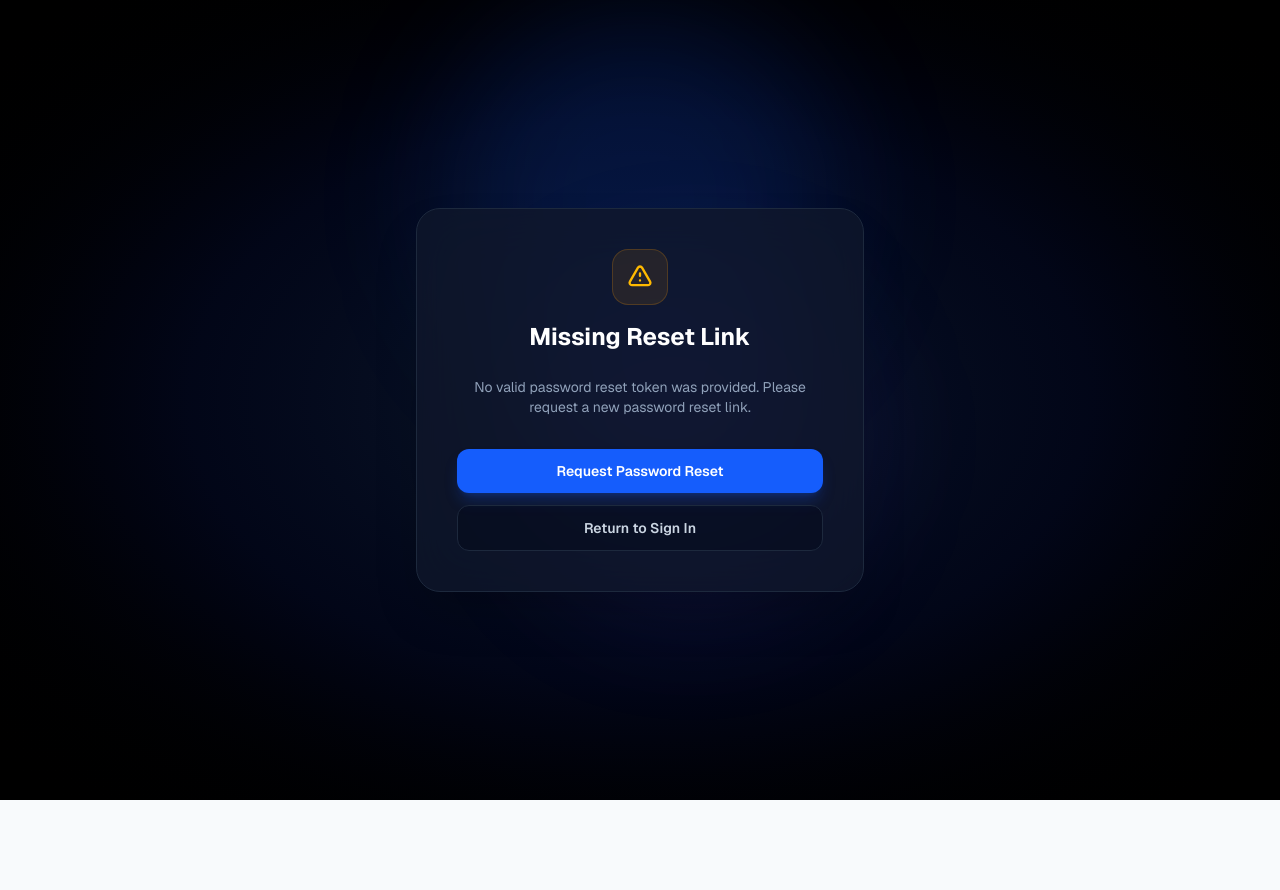
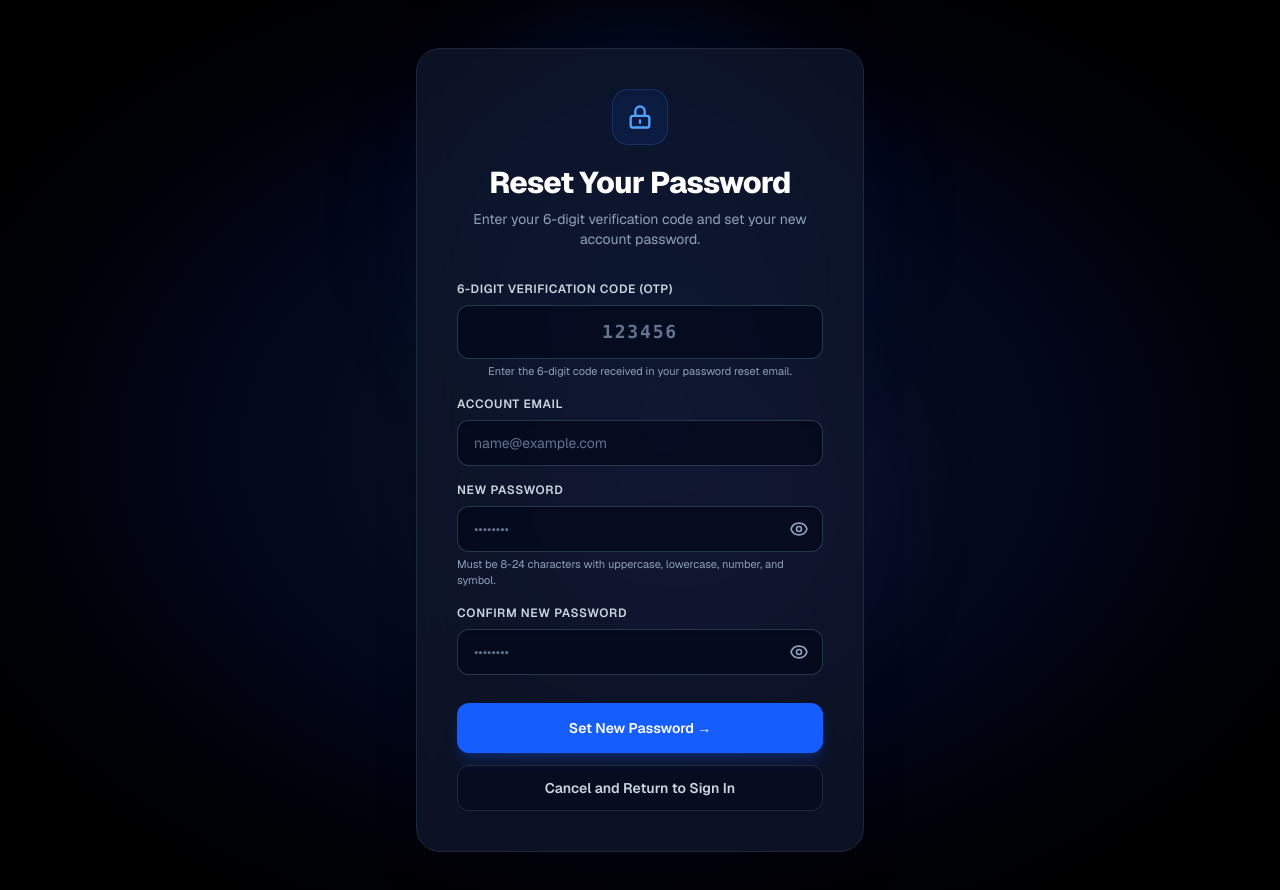
Before and after one commit to stallyonstester126/Hirevia-client, a Next.js app: page /reset-password in a window 1280 px wide. Shown: the top 890 px of the page. Before the commit the page ends 800 px from the top, so only its background shows below. Built offline with nearby package versions, Linux system fonts and the light colour scheme; no server answers.

Commit message:
fix(auth): add 6-digit OTP code field on reset password page and prevent false 401 redirect loop

```diff
--- a/src/app/reset-password/page.tsx
+++ b/src/app/reset-password/page.tsx
@@ -8,9 +8,13 @@ import LoadingSpinner from '@/components/LoadingSpinner'
 
 function ResetPasswordForm() {
   const searchParams = useSearchParams()
-  const token = searchParams.get('token') || ''
-  const code = searchParams.get('code') || ''
+  const urlToken = searchParams.get('token') || ''
+  const urlCode = searchParams.get('code') || ''
+  const urlEmail = searchParams.get('email') || ''
 
+  const [token, setToken] = useState(urlToken)
+  const [email, setEmail] = useState(urlEmail)
+  const [code, setCode] = useState(urlCode)
   const [password, setPassword] = useState('')
   const [confirmPassword, setConfirmPassword] = useState('')
   const [showPassword, setShowPassword] = useState(false)
@@ -25,8 +29,14 @@ function ResetPasswordForm() {
     e.preventDefault()
     setValidationError('')
 
-    if (!token) {
-      setValidationError('Invalid or missing password reset token. Please request a new link.')
+    // Validation: user must provide either token OR (email + 6-digit code)
+    if (!token && (!email || !code)) {
+      setValidationError('Please provide either your Reset Token or your Email and 6-Digit Verification Code (OTP).')
+      return
+    }
+
+    if (code && code.trim().length !== 6) {
+      setValidationError('Verification code must be exactly 6 digits.')
       return
     }
 
@@ -35,7 +45,7 @@ function ResetPasswordForm() {
       return
     }
 
-    // Password validation using regex: min 8, max 24, at least 1 uppercase, 1 lowercase, 1 digit, 1 special char
+    // Password validation: min 8, max 24, at least 1 uppercase, 1 lowercase, 1 digit, 1 special char
     const passwordRegex = /^(?=.*[0-9])(?=.*[a-z])(?=.*[A-Z])(?=.*\W)(?!.* ).{8,24}$/
     if (!passwordRegex.test(password)) {
       setValidationError(
@@ -51,11 +61,14 @@ function ResetPasswordForm() {
 
     setIsLoading(true)
     try {
-      const res = await apiClient.post<any>('/reset-password', {
-        token,
+      const payload: Record<string, any> = {
         newPassword: password,
-        ...(code ? { code } : {})
-      })
+      }
+      if (token) payload.token = token.trim()
+      if (email) payload.email = email.trim()
+      if (code) payload.code = code.trim()
+
+      const res = await apiClient.post<any>('/reset-password', payload)
 
       if (res.success) {
         setSuccessMsg(res.message || 'Your password has been reset successfully!')
@@ -64,40 +77,10 @@ function ResetPasswordForm() {
         setValidationError(res.message || 'Failed to reset password. Please try again or request a new reset link.')
       }
     } catch (err: any) {
-      setValidationError(err.message || 'Failed to reset password. The link may have expired.')
+      setValidationError(err.message || 'Failed to reset password. The link or verification code may have expired.')
     } finally {
       setIsLoading(false)
     }
-  }
-
-  if (!token && !success) {
-    return (
-      <div className="max-w-md w-full space-y-6 bg-slate-900/80 backdrop-blur-xl p-8 sm:p-10 rounded-3xl border border-slate-800 shadow-2xl text-center">
-        <div className="w-14 h-14 mx-auto rounded-2xl bg-amber-500/10 border border-amber-500/20 text-amber-400 flex items-center justify-center mb-4">
-          <svg className="w-7 h-7" fill="none" viewBox="0 0 24 24" stroke="currentColor">
-            <path strokeLinecap="round" strokeLinejoin="round" strokeWidth="2" d="M12 9v2m0 4h.01m-6.938 4h13.856c1.54 0 2.502-1.667 1.732-3L13.732 4c-.77-1.333-2.694-1.333-3.464 0L3.34 16c-.77 1.333.192 3 1.732 3z" />
-          </svg>
-        </div>
-        <h2 className="text-2xl font-bold text-white">Missing Reset Link</h2>
-        <p className="text-sm text-slate-400">
-          No valid password reset token was provided. Please request a new password reset link.
-        </p>
-        <div className="pt-2 space-y-3">
-          <Link
-            href="/forgot-password"
-            className="w-full flex items-center justify-center py-3 px-4 rounded-xl text-sm font-semibold text-white bg-blue-600 hover:bg-blue-500 shadow-lg shadow-blue-600/25 transition-all"
-          >
-            Request Password Reset
-          </Link>
-          <Link
-            href="/login"
-            className="w-full flex items-center justify-center py-3 px-4 rounded-xl text-sm font-semibold text-slate-300 hover:text-white bg-slate-950/40 hover:bg-slate-800/60 border border-slate-800 transition-colors"
-          >
-            Return to Sign In
-          </Link>
-        </div>
-      </div>
-    )
   }
 
   return (
@@ -115,15 +98,15 @@ function ResetPasswordForm() {
           </svg>
         </div>
         <h1 className="text-2xl sm:text-3xl font-extrabold text-white tracking-tight">
-          Create New Password
+          Reset Your Password
         </h1>
         <p className="mt-2 text-sm text-slate-400">
-          Enter a strong new password for your Hirevia account.
+          Enter your 6-digit verification code and set your new account password.
         </p>
       </div>
 
       {validationError && (
-        <div className="bg-red-500/10 border border-red-500/30 p-4 rounded-xl text-sm text-red-400 text-left flex items-start gap-3">
+        <div className="bg-red-500/10 border border-red-500/30 p-4 rounded-xl text-sm text-red-400 text-left flex items-start gap-3 animate-fadeIn">
           <svg className="w-5 h-5 text-red-400 shrink-0 mt-0.5" fill="none" viewBox="0 0 24 24" stroke="currentColor">
             <path strokeLinecap="round" strokeLinejoin="round" strokeWidth="2" d="M12 8v4m0 4h.01M21 12a9 9 0 11-18 0 9 9 0 0118 0z" />
           </svg>
@@ -132,7 +115,7 @@ function ResetPasswordForm() {
       )}
 
       {success ? (
-        <div className="space-y-6">
+        <div className="space-y-6 animate-fadeIn">
           <div className="bg-emerald-500/10 border border-emerald-500/30 p-6 rounded-2xl text-left space-y-3">
             <div className="w-10 h-10 rounded-xl bg-emerald-500/20 text-emerald-400 flex items-center justify-center">
               <svg className="w-6 h-6" fill="none" viewBox="0 0 24 24" stroke="currentColor">
@@ -141,7 +124,7 @@ function ResetPasswordForm() {
             </div>
             <h3 className="font-bold text-white text-base">Password Updated!</h3>
             <p className="text-xs sm:text-sm text-slate-300">
-              {successMsg || 'Your password has been successfully reset. You can now use your new credentials to log in.'}
+              {successMsg || 'Your password has been successfully reset. You can now use your new password to log in.'}
             </p>
           </div>
           <div className="pt-2">
@@ -156,6 +139,45 @@ function ResetPasswordForm() {
       ) : (
         <form className="mt-6 space-y-5" onSubmit={handleSubmit}>
           <div className="space-y-4 text-left">
+            {/* 6-Digit OTP / Verification Code */}
+            <div>
+              <label htmlFor="code" className="block text-xs font-semibold text-slate-300 mb-2 uppercase tracking-wider">
+                6-Digit Verification Code (OTP)
+              </label>
+              <input
+                id="code"
+                name="code"
+                type="text"
+                maxLength={6}
+                value={code}
+                onChange={(e) => setCode(e.target.value.replace(/\D/g, ''))}
+                className="appearance-none block w-full px-4 py-3 bg-slate-950/60 border border-slate-700/80 rounded-xl placeholder-slate-500 text-white font-mono text-center tracking-widest text-lg font-bold focus:outline-none focus:ring-2 focus:ring-blue-500 focus:border-blue-500 transition duration-150 shadow-inner"
+                placeholder="123456"
+              />
+              <p className="mt-1 text-[11px] text-slate-400 text-center">
+                Enter the 6-digit code received in your password reset email.
+              </p>
+            </div>
+
+            {/* Email Field (Shown if token not in URL, to support email + OTP verification) */}
+            {!token && (
+              <div>
+                <label htmlFor="email" className="block text-xs font-semibold text-slate-300 mb-2 uppercase tracking-wider">
+                  Account Email
+                </label>
+                <input
+                  id="email"
+                  name="email"
+                  type="email"
+                  required
+                  value={email}
+                  onChange={(e) => setEmail(e.target.value)}
+                  className="appearance-none block w-full px-4 py-3 bg-slate-950/60 border border-slate-700/80 rounded-xl placeholder-slate-500 text-white focus:outline-none focus:ring-2 focus:ring-blue-500 focus:border-blue-500 transition duration-150 text-sm shadow-inner"
+                  placeholder="name@example.com"
+                />
+              </div>
+            )}
+
             {/* New Password */}
             <div>
               <label htmlFor="password" className="block text-xs font-semibold text-slate-300 mb-2 uppercase tracking-wider">
@@ -175,7 +197,7 @@ function ResetPasswordForm() {
                 <button
                   type="button"
                   onClick={() => setShowPassword(!showPassword)}
-                  className="absolute inset-y-0 right-0 pr-3.5 flex items-center text-slate-400 hover:text-slate-200"
+                  className="absolute inset-y-0 right-0 pr-3.5 flex items-center text-slate-400 hover:text-slate-200 cursor-pointer"
                 >
                   {showPassword ? (
                     <svg className="w-5 h-5" fill="none" viewBox="0 0 24 24" stroke="currentColor">
@@ -213,7 +235,7 @@ function ResetPasswordForm() {
                 <button
                   type="button"
                   onClick={() => setShowConfirmPassword(!showConfirmPassword)}
-                  className="absolute inset-y-0 right-0 pr-3.5 flex items-center text-slate-400 hover:text-slate-200"
+                  className="absolute inset-y-0 right-0 pr-3.5 flex items-center text-slate-400 hover:text-slate-200 cursor-pointer"
                 >
                   {showConfirmPassword ? (
                     <svg className="w-5 h-5" fill="none" viewBox="0 0 24 24" stroke="currentColor">
@@ -234,9 +256,9 @@ function ResetPasswordForm() {
             <button
               type="submit"
               disabled={isLoading}
-              className="w-full flex items-center justify-center py-3.5 px-4 border border-transparent text-sm font-semibold rounded-xl text-white bg-blue-600 hover:bg-blue-500 shadow-lg shadow-blue-600/25 transition-all duration-150 disabled:opacity-50"
+              className="w-full flex items-center justify-center py-3.5 px-4 border border-transparent text-sm font-semibold rounded-xl text-white bg-blue-600 hover:bg-blue-500 shadow-lg shadow-blue-600/25 transition-all duration-150 disabled:opacity-50 cursor-pointer"
             >
-              {isLoading ? <LoadingSpinner /> : 'Set New Password'}
+              {isLoading ? <LoadingSpinner /> : 'Set New Password →'}
             </button>
             <Link
               href="/login"
--- a/src/lib/api-client.ts
+++ b/src/lib/api-client.ts
@@ -107,9 +107,23 @@ async function request<T>(endpoint: string, options: RequestOptions = {}): Promi
       const errorMsg = responseData?.message || response.statusText || 'An error occurred'
       const errorStatus = responseData?.statusCode || response.status
 
-      // Handle 401: backend has no refresh endpoint, redirect directly to /login
+      // Handle 401: backend has no refresh endpoint, redirect directly to /login on protected pages
       if (errorStatus === 401 && typeof window !== 'undefined') {
-        window.dispatchEvent(new Event('auth-unauthorized'))
+        const path = window.location.pathname
+        const isPublicPage =
+          path === '/' ||
+          path.startsWith('/login') ||
+          path.startsWith('/register') ||
+          path.startsWith('/forgot-password') ||
+          path.startsWith('/reset-password') ||
+          path.startsWith('/confirmation') ||
+          path.startsWith('/interview') ||
+          path.startsWith('/test') ||
+          path.startsWith('/verify-email')
+
+        if (!isPublicPage) {
+          window.dispatchEvent(new Event('auth-unauthorized'))
+        }
       }
 
       throw new ApiError(errorMsg, errorStatus, responseData?.data)
```
Also changed, not shown: src/app/forgot-password/page.tsx (+10 -3 lines), src/context/AuthContext.tsx (+25 -1 lines).
